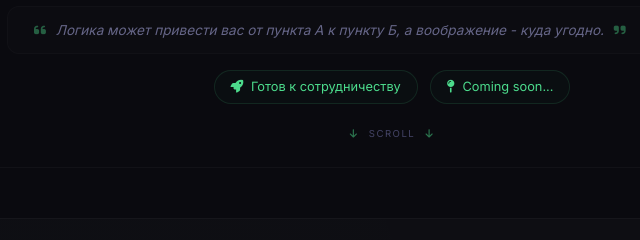
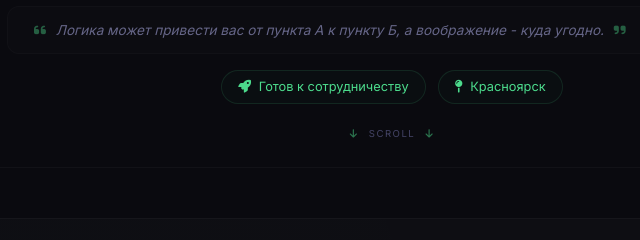
Before and after one commit to ghostfaccee/ghostfaccee.github.io, a plain HTML site: page index.html in a window 1280 px wide. Shown: the part 243-483 px from the top of the page, 248-888 px from the left. Drawn offline with Linux system fonts and the light colour scheme.

Commit message:
Update index.html

```diff
--- a/index.html
+++ b/index.html
@@ -761,7 +761,7 @@
 
             <div class="status-row">
                 <span class="pill green"><i class="fas fa-rocket"></i> Готов к сотрудничеству</span>
-                <span class="pill green"><i class="fas fa-map-pin"></i> Coming soon...</span>
+                <span class="pill green"><i class="fas fa-map-pin"></i> Красноярск</span>
             </div>
 
             <div class="scroll-hint">
```
